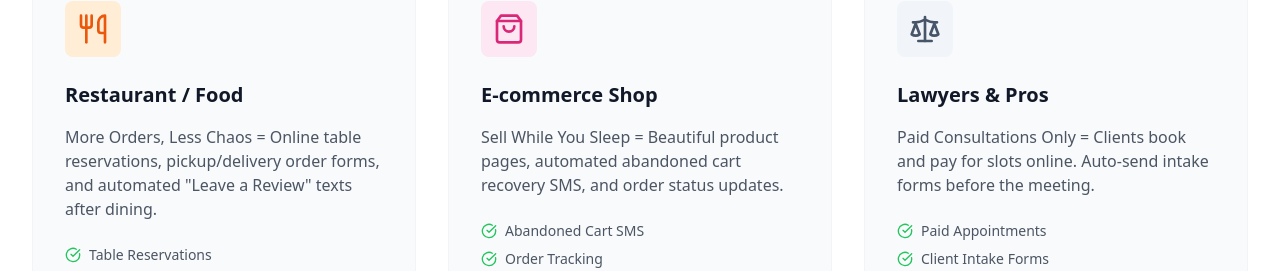
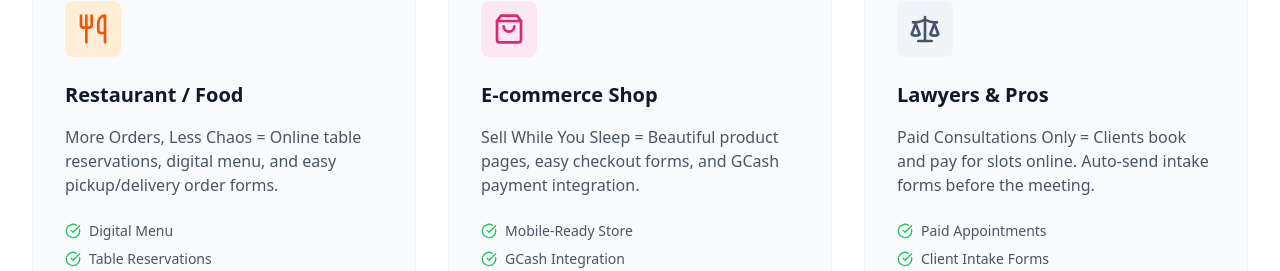
Before and after one commit to tonyopy/quicksite-ph, a React (Vite) app: page / in a window 1280 px wide. Shown: the part 2378-2649 px from the top of the page. Built offline with nearby package versions, Linux system fonts and the light colour scheme.

Commit message:
Update favicon

```diff
--- a/index.html
+++ b/index.html
@@ -2,7 +2,7 @@
 <html lang="en">
   <head>
     <meta charset="UTF-8" />
-    <link rel="icon" type="image/svg+xml" href="/vite.svg" />
+    <link rel="icon" type="image/jpeg" href="/icon.jpg" />
     <meta name="viewport" content="width=device-width, initial-scale=1.0" />
     <title>QuickSite PH - Professional Website Automation</title>
     <meta name="description" content="Automate your business success with QuickSite PH. We build professional, automated websites for Filipino businesses. Get 20+ inquiries per month.">
--- a/src/App.jsx
+++ b/src/App.jsx
@@ -264,14 +264,14 @@ function App() {
                 </div>
                 <h3 className="text-xl font-bold text-gray-900 mb-4">Restaurant / Food</h3>
                 <p className="text-gray-600 mb-6">
-                  More Orders, Less Chaos = Online table reservations, pickup/delivery order forms, and automated "Leave a Review" texts after dining.
+                  More Orders, Less Chaos = Online table reservations, digital menu, and easy pickup/delivery order forms.
                 </p>
                 <ul className="space-y-2 mb-6">
                   <li className="flex items-center text-gray-600 text-sm">
-                    <CheckCircle className="h-4 w-4 text-green-500 mr-2" /> Table Reservations
+                    <CheckCircle className="h-4 w-4 text-green-500 mr-2" /> Digital Menu
                   </li>
                   <li className="flex items-center text-gray-600 text-sm">
-                    <CheckCircle className="h-4 w-4 text-green-500 mr-2" /> Review Automation
+                    <CheckCircle className="h-4 w-4 text-green-500 mr-2" /> Table Reservations
                   </li>
                 </ul>
               </div>
@@ -292,14 +292,14 @@ function App() {
                 </div>
                 <h3 className="text-xl font-bold text-gray-900 mb-4">E-commerce Shop</h3>
                 <p className="text-gray-600 mb-6">
-                  Sell While You Sleep = Beautiful product pages, automated abandoned cart recovery SMS, and order status updates.
+                  Sell While You Sleep = Beautiful product pages, easy checkout forms, and GCash payment integration.
                 </p>
                 <ul className="space-y-2 mb-6">
                   <li className="flex items-center text-gray-600 text-sm">
-                    <CheckCircle className="h-4 w-4 text-green-500 mr-2" /> Abandoned Cart SMS
+                    <CheckCircle className="h-4 w-4 text-green-500 mr-2" /> Mobile-Ready Store
                   </li>
                   <li className="flex items-center text-gray-600 text-sm">
-                    <CheckCircle className="h-4 w-4 text-green-500 mr-2" /> Order Tracking
+                    <CheckCircle className="h-4 w-4 text-green-500 mr-2" /> GCash Integration
                   </li>
                 </ul>
               </div>
```
Also changed, not shown: Logos/icon.jpg (added).
